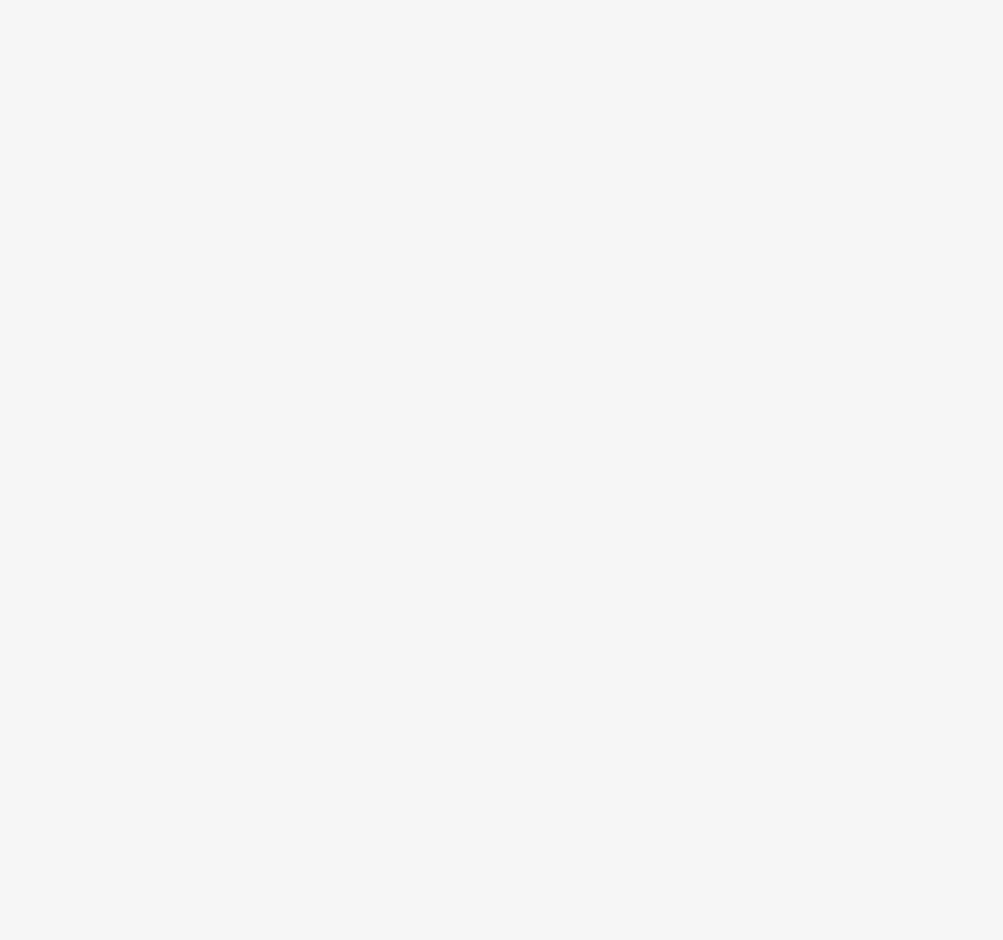
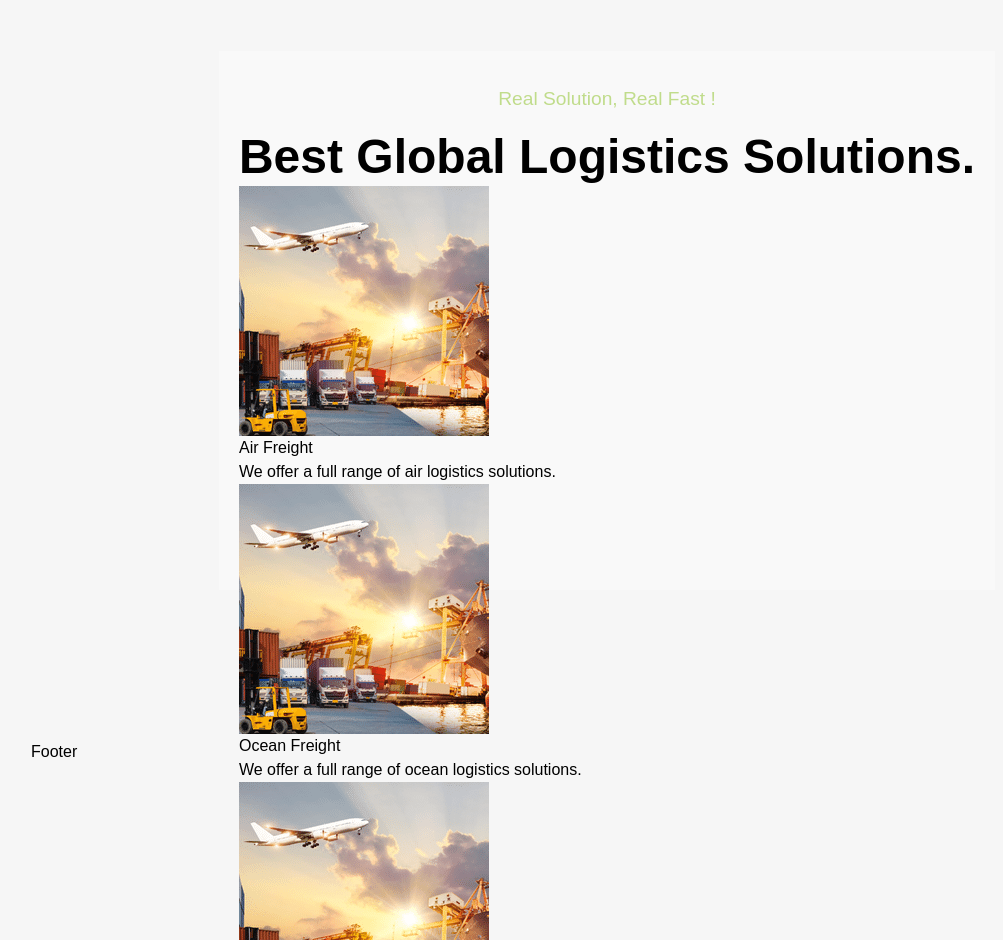
Before and after one commit to RangaDM/Xiteb-Practical-Exam, a React (Vite) app: page / in a window 1280 px wide. Shown: the part 1480-2420 px from the top of the page, without its empty margins (33-1036 px from the left). Before the commit the page ends 1444 px from the top, so only its background shows below. Built offline with nearby package versions, Linux system fonts and the light colour scheme.

Commit message:
create services component

```diff
--- a/src/Components/Navbar.jsx
+++ b/src/Components/Navbar.jsx
@@ -46,6 +46,12 @@ const homeList = [
     description: "Learn about our journey and values.",
     icon: UserGroupIcon,
     target: "welcome"
+  },
+  {
+    title: "Services",
+    description: "Explore our wide range of services.",
+    icon: UserGroupIcon,
+    target: "services"
   },
 ];
 
--- /dev/null
+++ b/src/Components/Services .jsx
@@ -0,0 +1,81 @@
+import React from "react";
+import "../Styles/Services.css";
+import img1 from "../assets/services/1.png";
+
+const Servlist = [
+    {
+        img: img1,
+        title: "Air Freight",
+        description: "We offer a full range of air logistics solutions."
+    },
+    {
+        img: img1,
+        title: "Ocean Freight",
+        description: "We offer a full range of ocean logistics solutions."
+    },
+    {
+        img: img1,
+        title: "Road Freight",
+        description: "We offer a full range of road logistics solutions."
+    },
+    {
+        img: img1,
+        title: "Warehousing",
+        description: "We offer a full range of warehousing solutions."
+    },
+    {
+        img: img1,
+        title: "Supply Chain",
+        description: "We offer a full range of supply chain solutions."
+    },
+    {
+        img: img1,
+        title: "Customs Brokerage",
+        description: "We offer a full range of customs brokerage solutions."
+    }
+]
+
+const Services = () => {
+  return (
+    <div className="pb-10 services-h-screen-sm flex justify-center items-center">
+      <div className="service-section">
+        <div className="grid grid-rows-2 items-center justify-center">
+          <div className="flex items-center justify-center">
+            <span className="services-highlight">
+              Real Solution, Real Fast !
+            </span>
+          </div>
+          <div className="flex items-center justify-center">
+            <h1 className="services-main-title">
+              Best Global Logistics Solutions.
+            </h1>
+          </div>
+        </div>
+
+        <div className="services-swp h-96">
+            <div className="services-swp-container">
+                {Servlist.map((item, index) => {
+                return (
+                    <div key={index} className="services-swp-item">
+                    <div className="services-swp-item-content">
+                        <img
+                        className="services-swp-item-img"
+                        src={item.img}
+                        alt="service"
+                        />
+                        <h3 className="services-swp-item-title">{item.title}</h3>
+                        <p className="services-swp-item-description">
+                        {item.description}
+                        </p>
+                    </div>
+                    </div>
+                );
+                })}
+            </div>
+        </div>
+      </div>
+    </div>
+  );
+};
+
+export default Services;
--- a/src/Components/Welcome.jsx
+++ b/src/Components/Welcome.jsx
@@ -6,7 +6,7 @@ import bgImage from "../assets/welcome.png";
 const Welcome = () => {
   return (
     <div className="pb-10 welcome-h-screen-sm flex justify-center items-center">
-      <div className="welcome-shipping-partner-section">
+      <div className="welcome-section">
         <div className="welcome-image-content">
           <img
             className="welcome-w-full rounded-lg object-cover object-center"
--- a/src/Pages/Home.jsx
+++ b/src/Pages/Home.jsx
@@ -3,6 +3,7 @@ import { NavbarWithMegaMenu } from "../Components/Navbar";
 import Banner from "../Components/Banner";
 import Welcome from "../Components/Welcome";
 import Footer from "../Components/Footer";
+import Services from "../Components/Services ";
 
 const Home = () => {
   return (
@@ -14,6 +15,9 @@ const Home = () => {
       <div id="welcome">
         <Welcome />
       </div>
+      <div id="services">
+        <Services />
+      </div>
       <Footer />
     </div>
   );
--- /dev/null
+++ b/src/Styles/Services.css
@@ -0,0 +1,36 @@
+.service-section{
+    justify-content: center;
+    align-items: center;
+    padding: 20px;
+    background-color: #f9f9f9;
+}
+
+.services-text-content{
+    max-width: 100%;
+    padding: 20px;
+    align-items: center;
+    justify-content: center;
+}
+
+.services-main-title{
+    font-size: 3rem;
+    font-weight: bold;
+    line-height: 1.2;
+}
+
+.services-highlight{
+    color: #c0dc8b;
+    font-size: larger;
+}
+
+@media (min-width: 1100px) {
+    .services-h-screen-sm {
+        height: 100vh;
+    }
+}
+
+@media (max-width: 768px) {
+    .services-h-screen-sm {
+        height: auto;
+    }
+}
--- a/src/Styles/Welcome.css
+++ b/src/Styles/Welcome.css
@@ -5,7 +5,7 @@
     box-sizing: border-box;
 }
 
-.welcome-shipping-partner-section {
+.welcome-section {
     display: flex;
     align-items: center;
     justify-content: space-between;
@@ -65,7 +65,7 @@
 }
 
 @media (max-width: 768px) {
-    .welcome-shipping-partner-section {
+    .welcome-section {
         flex-direction: column;
     }
 
```
Also changed, not shown: src/assets/services/1.png (added).
